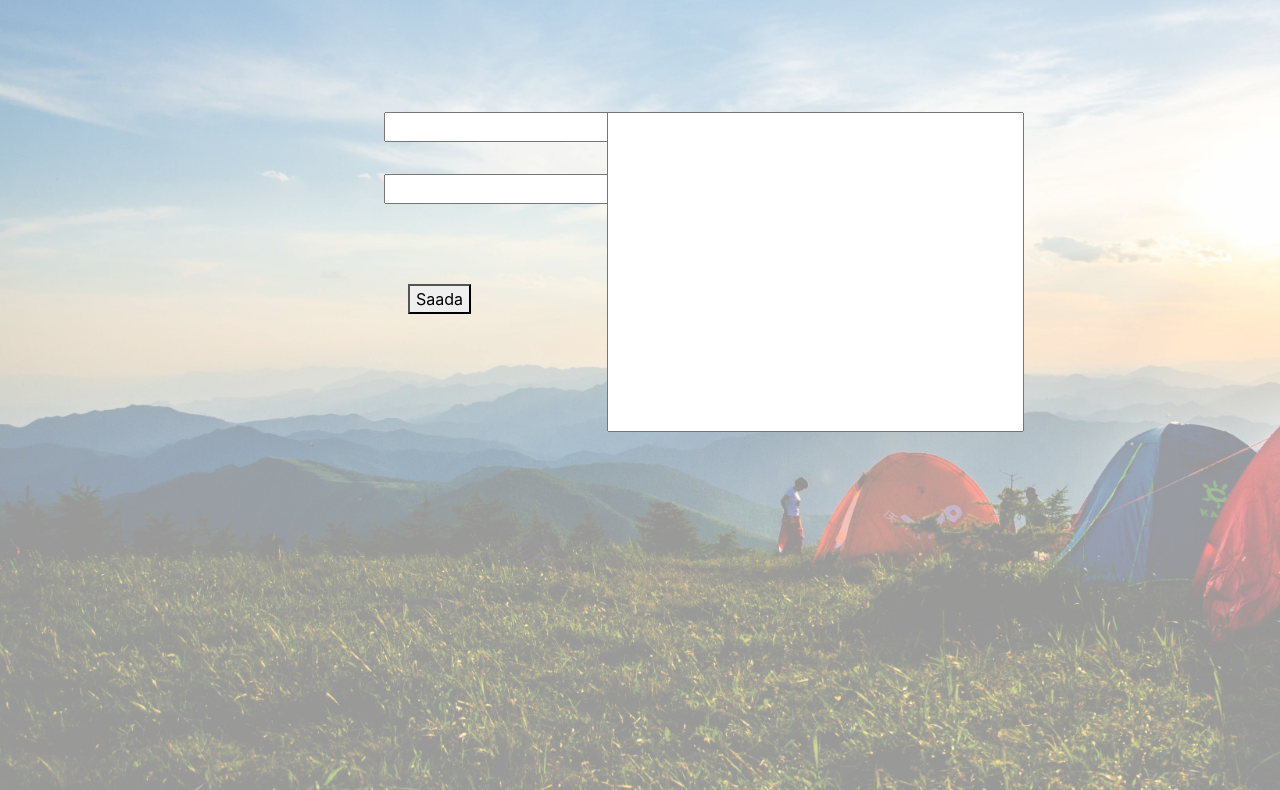
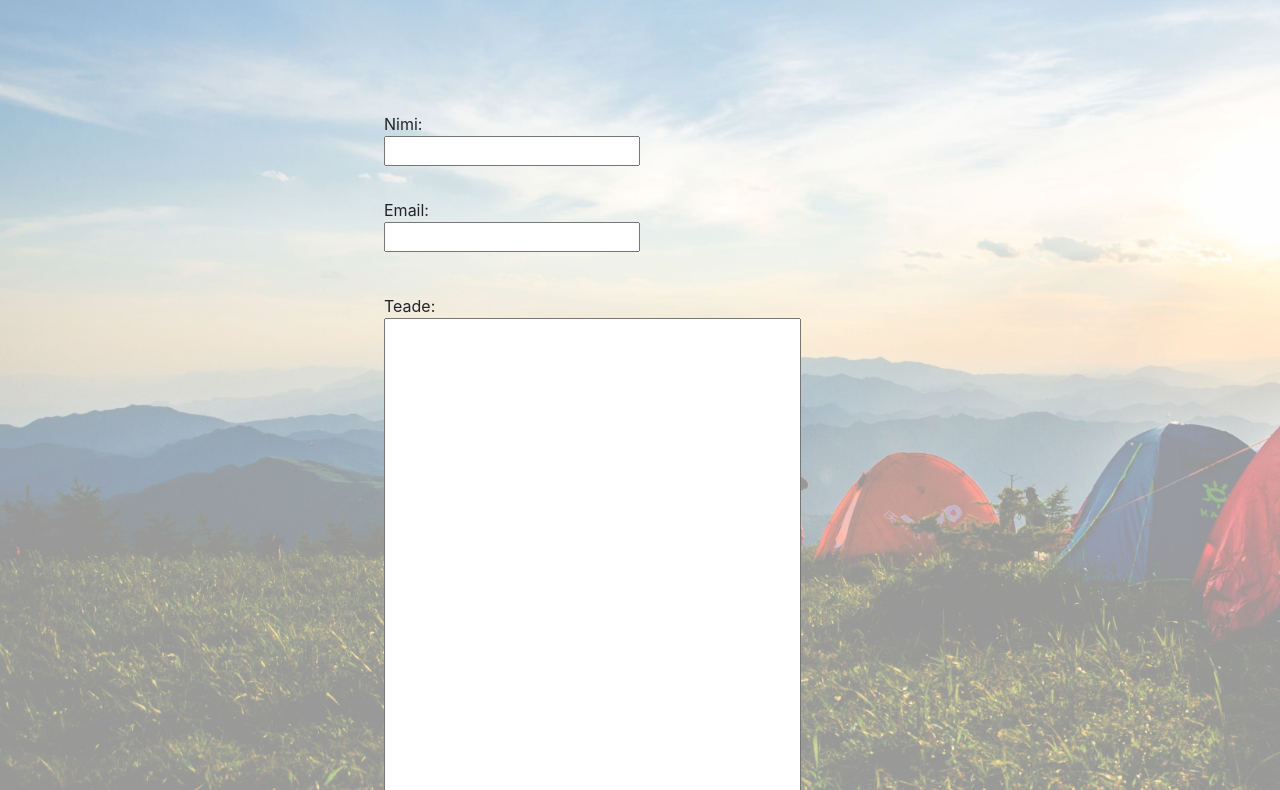
Before and after one commit to martenpin/Veebiarendus, a plain HTML site: page kogukaust/6kuues/matkallehtkontakt.html in a window 1280 px wide. Shown: the part 256-1046 px from the top of the page. Drawn offline with nearby package versions, Linux system fonts and the light colour scheme.

Commit message:
kontaktleht valmis

```diff
--- a/kogukaust/6kuues/matkalehtstiil.css
+++ b/kogukaust/6kuues/matkalehtstiil.css
@@ -6,7 +6,6 @@
     height: 1250px;
 
 }
-
 
 .logo {
     width: 17%;
@@ -170,6 +169,12 @@
 
 @media screen and (max-width: 1300px) {
 
+    .row {
+        height: 50rem;
+        flex-direction: column;
+        flex-wrap: wrap;
+    }
+
     .logo {
         min-width: 17rem;
     }
@@ -202,6 +207,7 @@
         text-transform: uppercase;
         font-family: sans-serif;
         box-shadow: 0 307px 290px 0 #1a1f42;
+
     }
 
     .logo {
@@ -228,10 +234,32 @@
     height: 20rem;
     padding-left: 0%;
     padding-right: 0%;
+     min-width: 20rem;
 }
+
+.s6numkastdiv > label {
+margin-bottom: 0rem;
+}
+
 
 
 .sisends6numkast{
     height: 100%;
     width: 100%;
+
 }
+
+.meilnimikast {
+    max-height: 150px;
+    min-width: 190px;
+    margin-bottom: 2rem;
+}
+
+.meilnimikast > label {
+   margin-bottom: 0rem;
+}
+
+
+.row {
+    height: 50rem;
+}
--- a/kogukaust/6kuues/matkallehtkontakt.html
+++ b/kogukaust/6kuues/matkallehtkontakt.html
@@ -24,9 +24,9 @@
                 <ul class="menyytaust d-flex">
                     <il class="menyyblokk ">
                         <div class="btnymbris">
-                            <button class="btn">
-                                <a class="menyytekst" href="./matkalleht.html">esileht</a>
-                            </button>
+
+                                <a class="menyytekst" href="./matkalleht.html"><button class="btn">Esileht</button></a>
+
                         </div>
                     </il>
                     <il class="menyyblokk">
@@ -60,15 +60,21 @@
         <div class="kontaktInput">
         <div class="row">
             <div class="col-4 meilnimikast">
+                <label>Nimi:</label> <br>
      <input class="inputKast" id="sisendnimi" type="text"> <br>
+     <label>Email:</label> <br>
      <input class="inputKast" id="sisendemail" type="text"> <br>
-     <button onclick="buttonClickKontakt()" class="mt-5 ml-4">Saada</button>
+
      </div>
      <div class="col-8 s6numkastdiv">
-     <input class="inputKast sisends6numkast" id="sisends6num" type="text">
+        <label>Teade:</label> <br>
+        <textarea rows="5" cols="80" class="inputKast sisends6numkast" id="sisends6num">
+        </textarea>
 
+    <button onclick="buttonClickKontakt()" class="mt-5 ml-4">Saada</button>
      <script src="./matkaleht.js"></script>
       </div>
+
 </div>
 
 </div>
```
